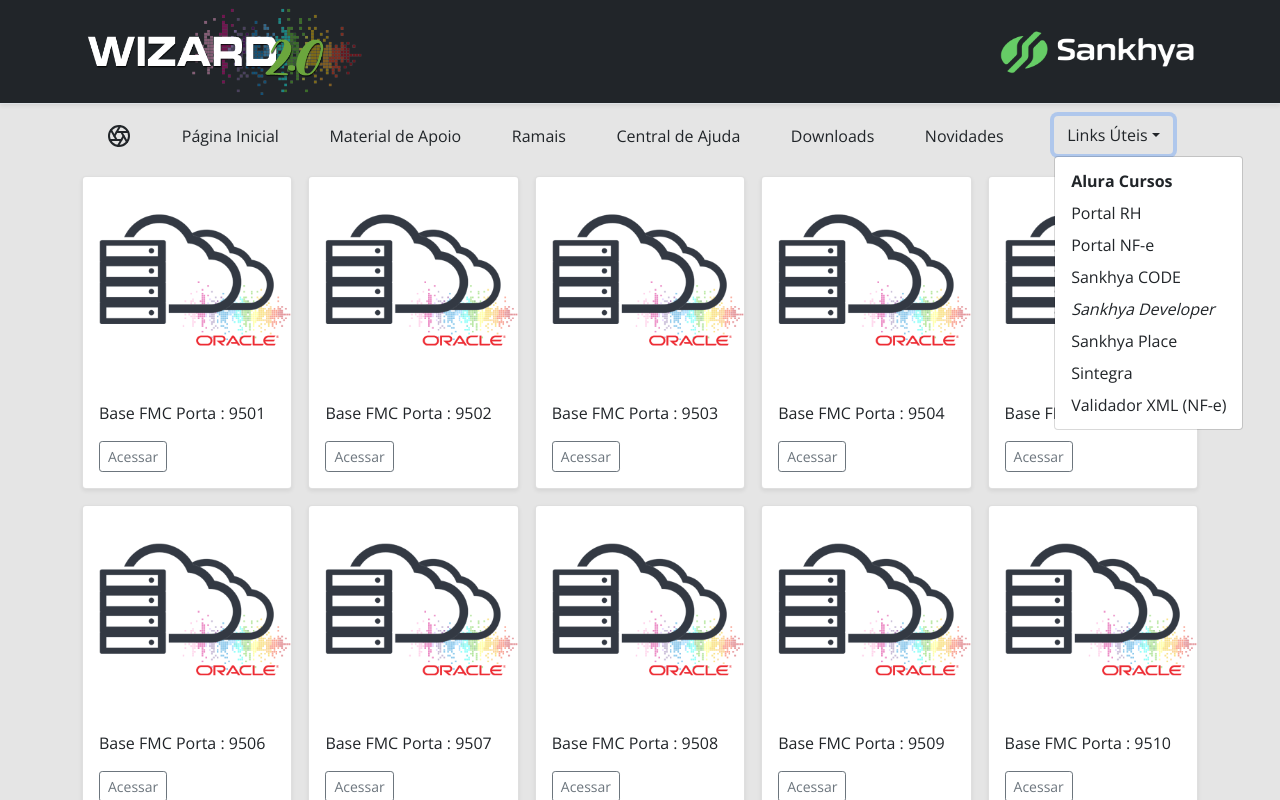
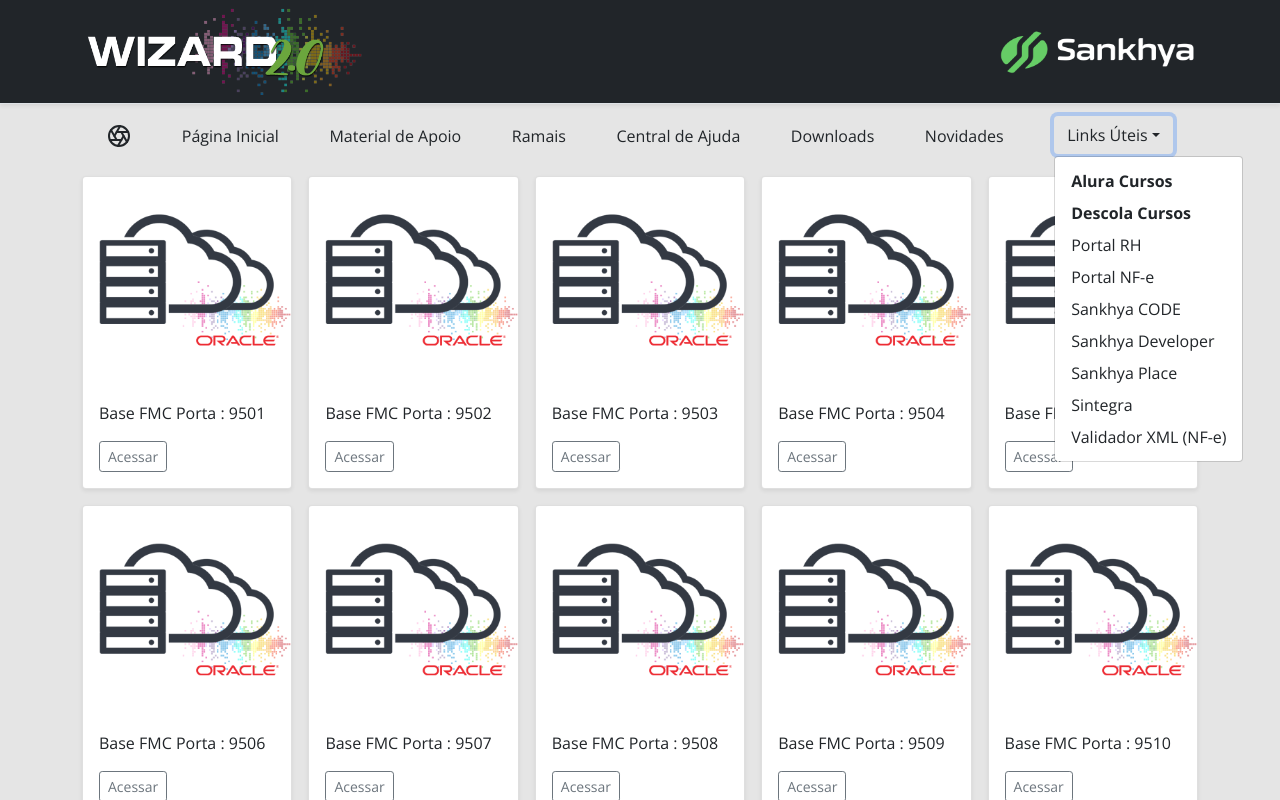
Before and after one commit to TiagoABarbosa/Projeto-Wizard, a React (Create React App) app in the folder frontend/: page / in a window 1280 px wide. Both pictures are taken after a click on the button "Links Úteis". Shown: the top 800 px of the page. Built offline with nearby package versions, Linux system fonts and the light colour scheme; no server answers.

Commit message:
Add Links

```diff
--- a/frontend/src/components/NavBar/index.js
+++ b/frontend/src/components/NavBar/index.js
@@ -54,11 +54,12 @@
   </button>
   <ul class="dropdown-menu">
     <li><a class="dropdown-item fw-bold" target="_blank" rel="noreferrer"href="https://www.alura.com.br/">Alura Cursos</a></li>
+    <li><a class="dropdown-item fw-bold" target="_blank" rel="noreferrer"href="https://descola.org/">Descola Cursos</a></li>
     <li><a class="dropdown-item fw-normal" target="_blank" rel="noreferrer"href="https://skw.sankhya.com.br/mgepes/html5/PortalRH/Login.html">Portal RH</a></li>
     <li><a class="dropdown-item fw-normal" target="_blank" rel="noreferrer" href="https://www.nfe.fazenda.gov.br/portal/principal.aspx">Portal NF-e</a></li>
 
     <li><a class="dropdown-item fw-normal" target="_blank" rel="noreferrer"href="http://code2.sankhya.com.br/">Sankhya CODE</a></li>
-    <li><a class="dropdown-item fst-italic" target="_blank" rel="noreferrer"href="https://developer.sankhya.com.br/">Sankhya Developer</a></li>
+    <li><a class="dropdown-item fst-normal" target="_blank" rel="noreferrer"href="https://developer.sankhya.com.br/">Sankhya Developer</a></li>
 
     <li><a class="dropdown-item fw-normal" target="_blank" rel="noreferrer"href="https://place.sankhya.com.br/#/login">Sankhya Place</a></li>
     <li><a class="dropdown-item fw-normal" target="_blank" rel="noreferrer"href="http://www.sintegra.gov.br/">Sintegra</a></li>
```
